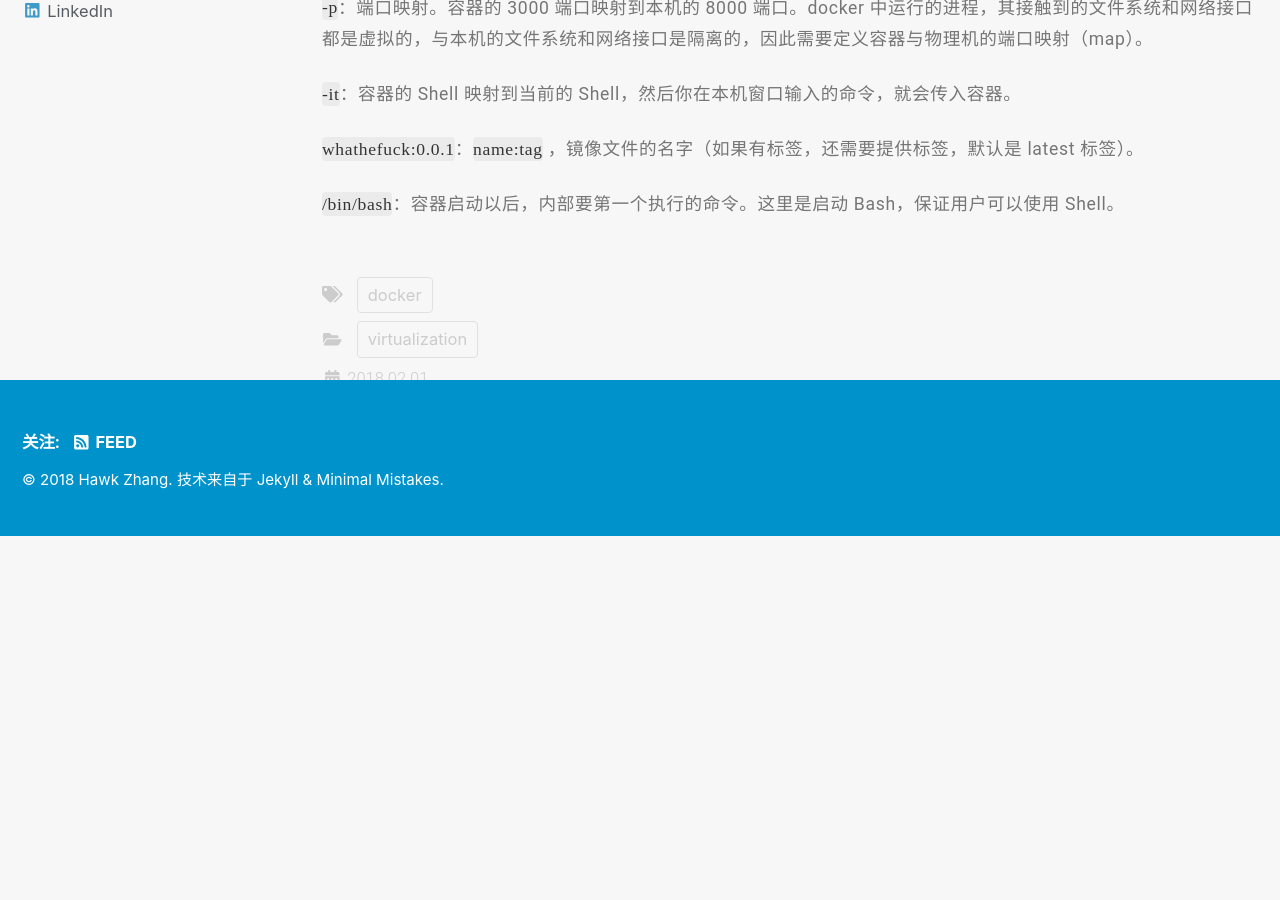
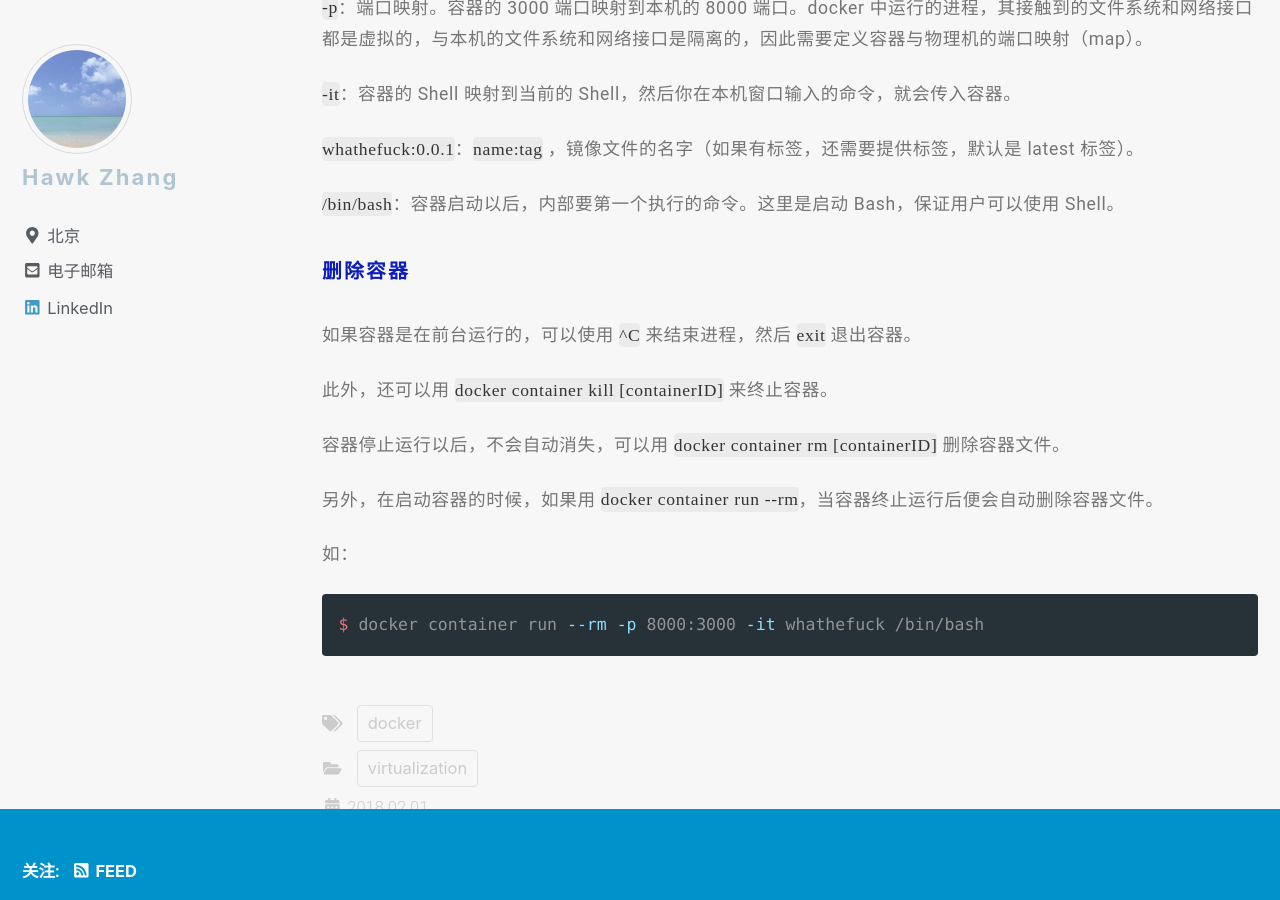
Before and after one commit to narru888/linotes_note, a Jekyll site: the page built from _posts/docker/2018-02-01-docker.basic.md, in a window 1280 px wide and 900 px high, scrolled down 10669 px. Built offline with Jekyll 4.4.1, drawn with Linux system fonts in a browser that asks for light colours; nearby versions of some CDN libraries; a script that is not in the unit is left out; before the commit the page ends 11205 px from its top, so only the background shows below that.

Commit message:
update on 2018-09-28 15:10:01 CST

````diff
--- a/_posts/docker/2018-02-01-docker.basic.md
+++ b/_posts/docker/2018-02-01-docker.basic.md
@@ -373,3 +373,19 @@ $ docker container run -p 8000:3000 -it whathefuck:0.0.1 /bin/bash
 `whathefuck:0.0.1`：`name:tag` ，镜像文件的名字（如果有标签，还需要提供标签，默认是 latest 标签）。
 
 `/bin/bash`：容器启动以后，内部要第一个执行的命令。这里是启动 Bash，保证用户可以使用 Shell。
+
+##### 删除容器
+
+如果容器是在前台运行的，可以使用 `^C` 来结束进程，然后 `exit` 退出容器。
+
+此外，还可以用 `docker container kill [containerID]` 来终止容器。
+
+容器停止运行以后，不会自动消失，可以用 `docker container rm [containerID]` 删除容器文件。
+
+另外，在启动容器的时候，如果用 `docker container run --rm`，当容器终止运行后便会自动删除容器文件。
+
+如：
+
+```bash
+$ docker container run --rm -p 8000:3000 -it whathefuck /bin/bash
+```
````
